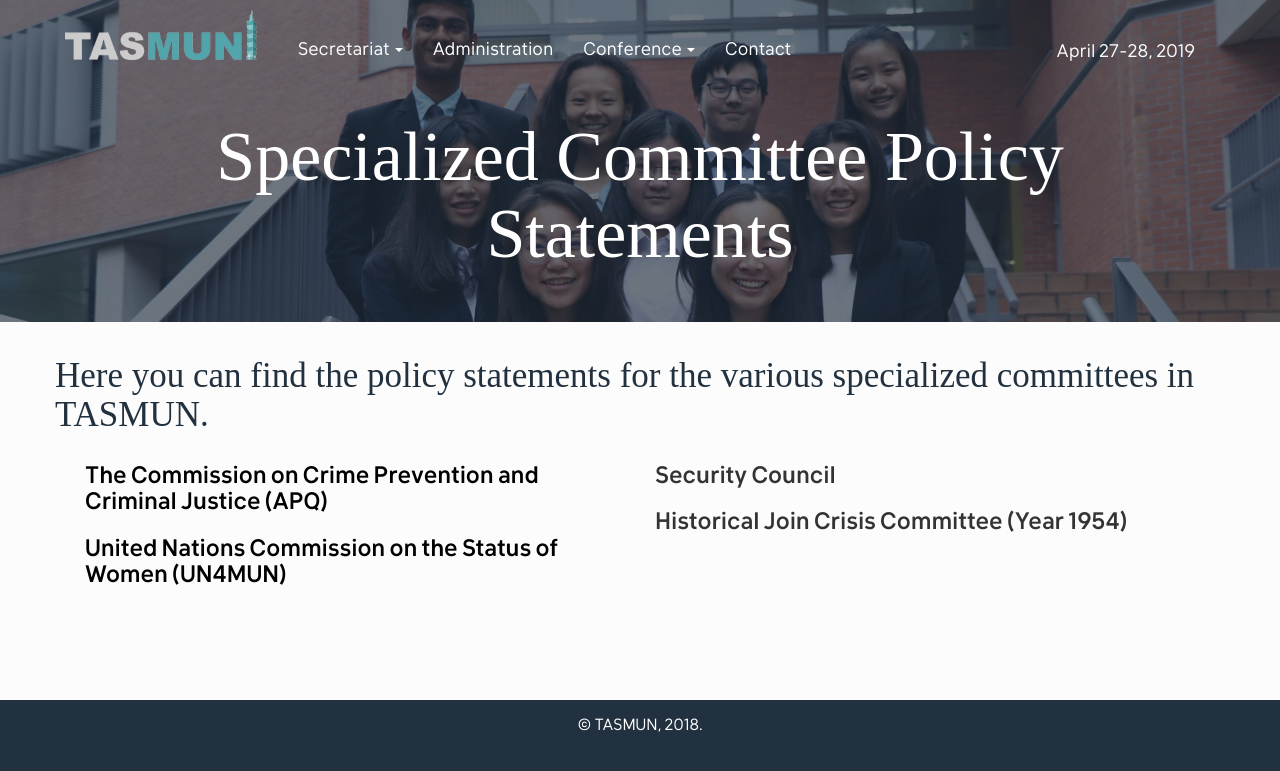
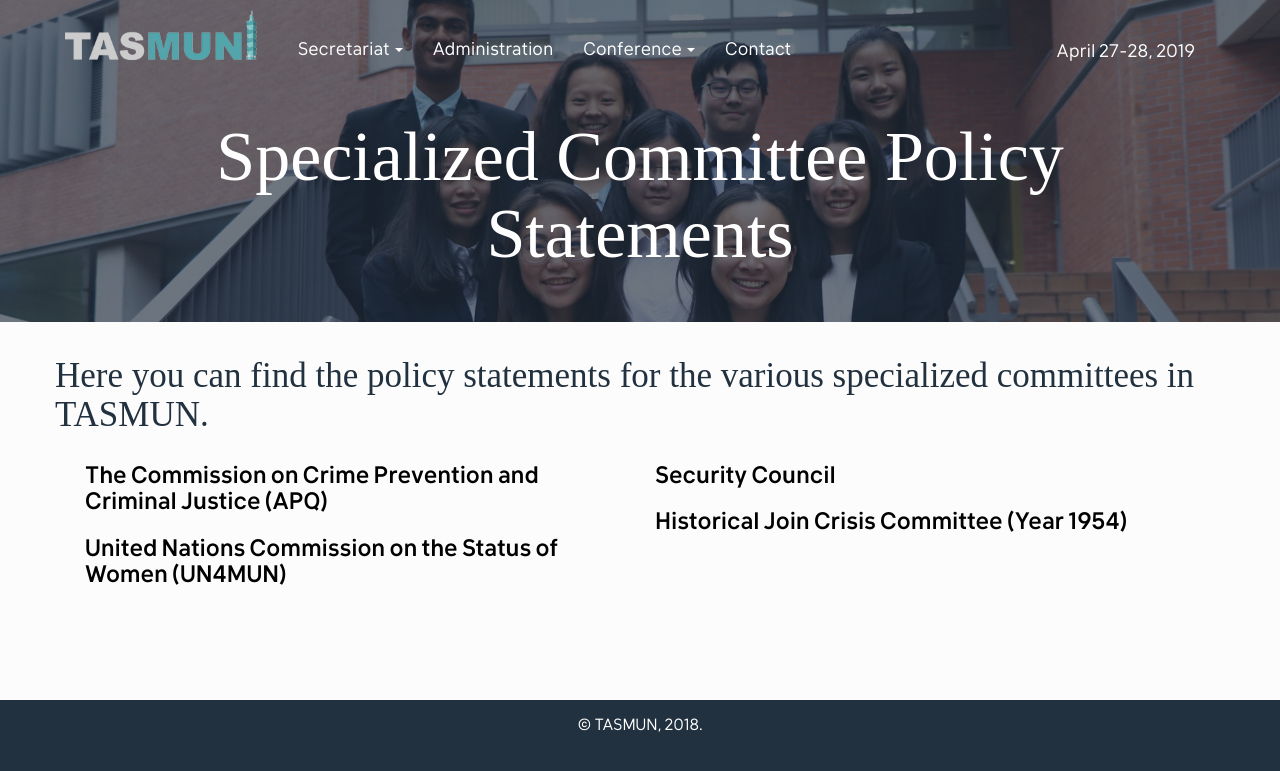
Before and after one commit to alexandernext/tasmun, a Jekyll site: the page built from specializedcommittee.html, in a window 1280 px wide. Shown: the top 771 px of the page. Built offline with Jekyll 4.4.1, drawn with Linux system fonts in a browser that asks for light colours; some web fonts are replaced.

Commit message:
Update specializedcommittee.html

```diff
--- a/specializedcommittee.html
+++ b/specializedcommittee.html
@@ -16,9 +16,9 @@
 </div>
 <div class="col-md-6">
   <div class="item">
-    <h3 class="item-title">Security Council</h3>
+    <a href="https://drive.google.com/drive/folders/1BBaqHddXByCa1do8uxqukmd-lr7orMJf?usp=sharing"><h3 class="item-title"  style="color: #000000">Security Council</h3></a>
   </div>
   <div class="item">
-    <h3 class="item-title">Historical Join Crisis Committee (Year 1954)</h3>
+    <a href="https://drive.google.com/drive/folders/1DZ67OMWKGrKA5leJngcJpQPslE42AQvf?usp=sharing"><h3 class="item-title"  style="color: #000000">Historical Join Crisis Committee (Year 1954)</h3></a>
   </div>
 </div>
```
